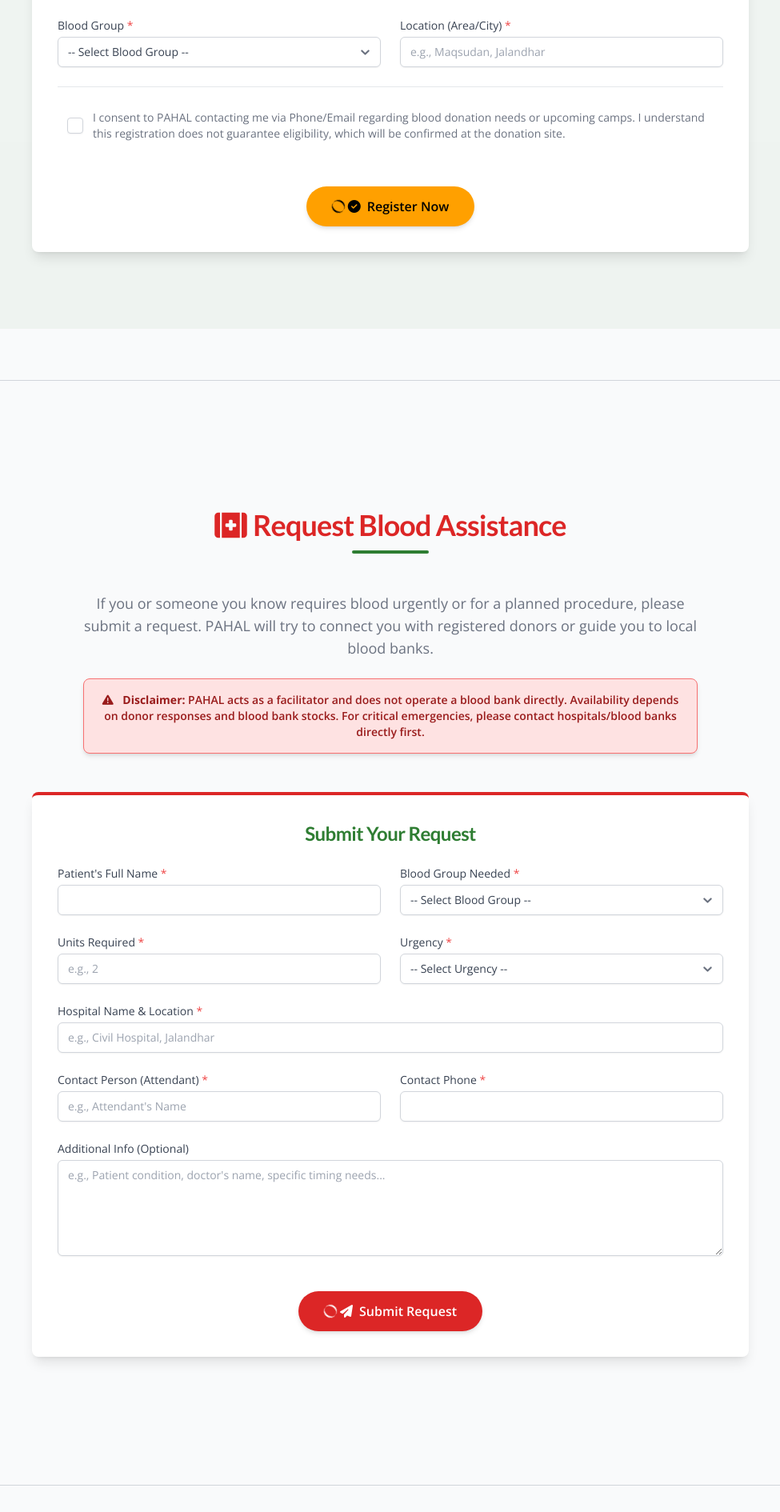
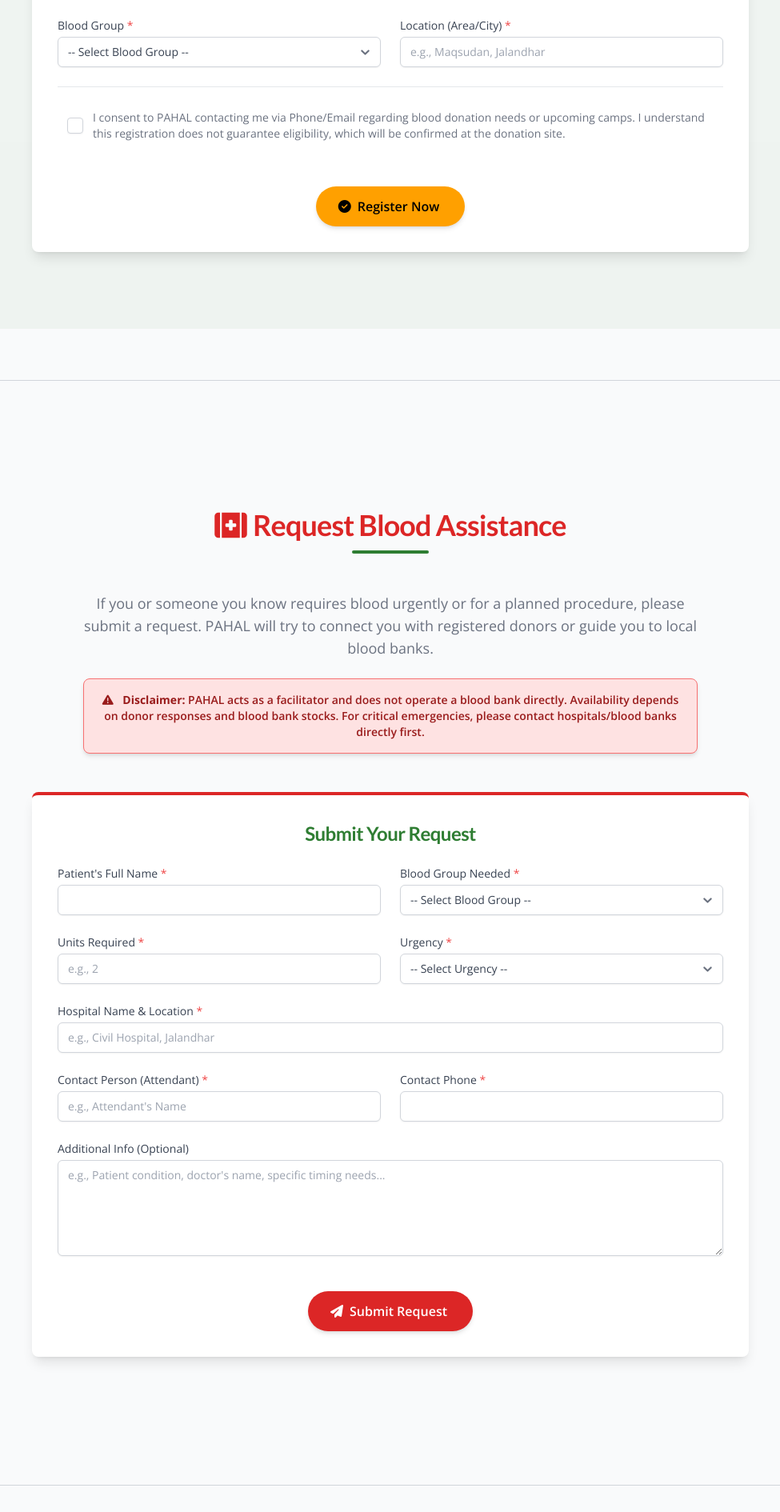
Before and after one commit to aalok2006/pahalngo, a PHP site: page /blood-donation.php in a window 1280 px wide. Shown: the part 2110-4000 px from the top of the page at 80% size, without its empty margins (152-1127 px from the left). Run offline with PHP 8.4, Linux system fonts and the light colour scheme; some libraries are stand-ins or nearby versions.

Commit message:
Update blood-donation.php

```diff
--- a/blood-donation.php
+++ b/blood-donation.php
@@ -1177,7 +1177,6 @@ $red_color = '#DC2626'; // Red 600 for errors/dangers
                          <div class="pt-5 text-center"> <!-- E-Waste button alignment -->
                              <!-- Button class using E-Waste definitions -->
                              <button type="submit" class="btn btn-secondary w-full sm:w-auto">
-                                 <span class="spinner hidden mr-2"></span>
                                  <span class="button-text flex items-center justify-center"><i class="fas fa-check-circle mr-2"></i>Register Now</span>
                              </button>
                          </div>
@@ -1270,7 +1269,6 @@ $red_color = '#DC2626'; // Red 600 for errors/dangers
                          <div class="pt-5 text-center"> <!-- E-Waste button alignment -->
                              <!-- Button class using E-Waste definitions -->
                              <button type="submit" class="btn btn-accent w-full sm:w-auto">
-                                 <span class="spinner hidden mr-2"></span>
                                  <span class="button-text flex items-center justify-center"><i class="fas fa-paper-plane mr-2"></i>Submit Request</span>
                              </button>
                          </div>
```
